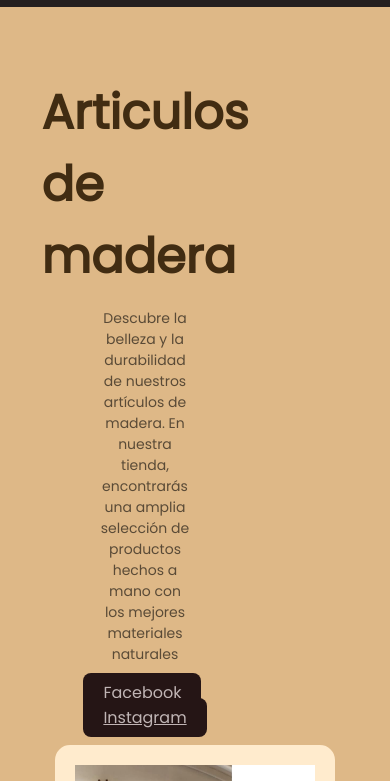
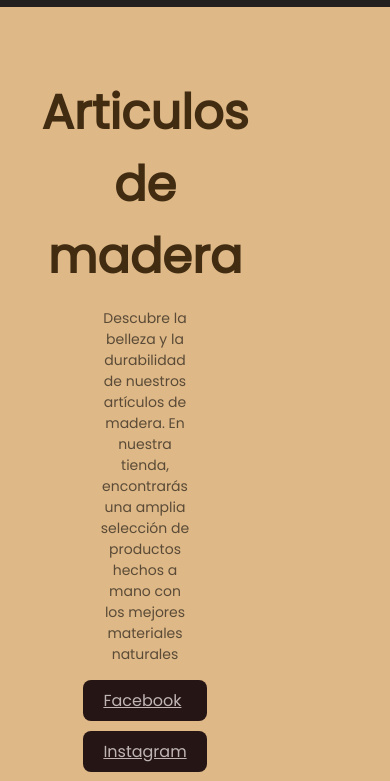
Before and after one commit to LuciaMillan/landing-page, a plain HTML site: page index.html in a window 390 px wide. Shown: the part 63-844 px from the top of the page. Drawn offline with Linux system fonts and the light colour scheme.

Commit message:
terminado

```diff
--- a/mediaqueries.css
+++ b/mediaqueries.css
@@ -64,10 +64,18 @@
 
   .hero-info h1 {
     font-size: 16px;
+    justify-content: center;
+    text-align: center;
   }
 
   .hero-info p {
     text-align: center;
+  }
+
+  .btn {
+    display: flex;
+    flex-direction: column;
+    gap: 10px;
   }
 
   .hero-img {
```
